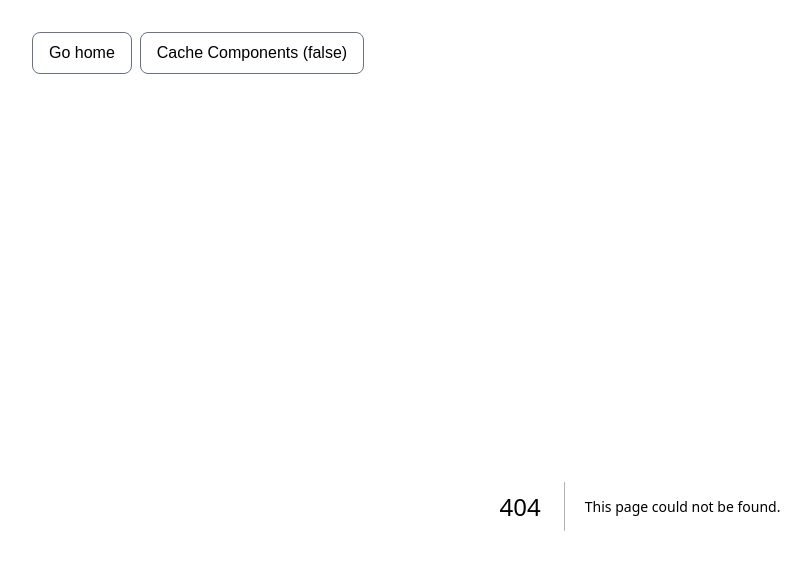
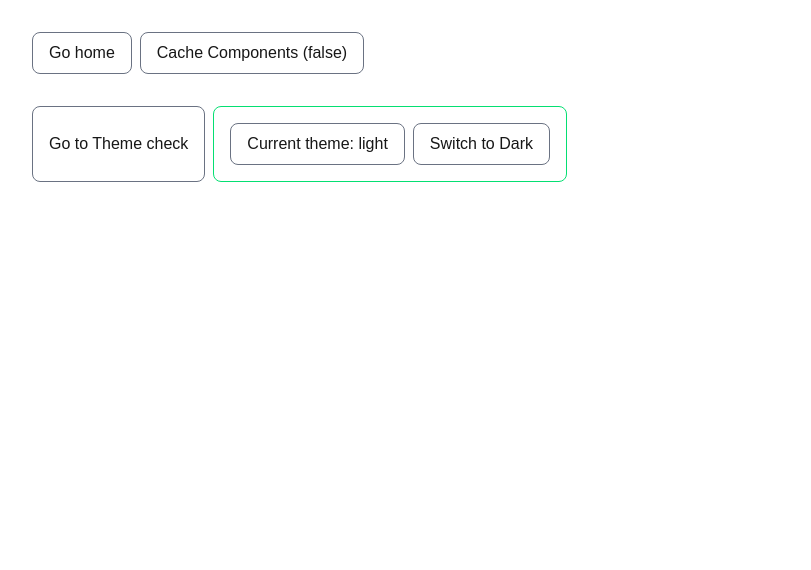
Before and after one commit to olafchuszno/next-digest-cache-components, a Next.js app: page /theme in a window 1280 px wide. Before the commit this address had no page. Shown: the top 570 px of the page, without its empty margins (0-811 px from the left). Built offline with nearby package versions, Linux system fonts and the light colour scheme.

Commit message:
feat: Add providers and global context demo

```diff
--- /dev/null
+++ b/app/Providers.tsx
@@ -0,0 +1,33 @@
+'use client';
+
+import {
+  createContext,
+  PropsWithChildren,
+  useContext,
+  useState,
+  type FC,
+} from 'react';
+
+type Theme = 'light' | 'dark';
+
+type ThemeContextData = {
+  theme: Theme;
+  setTheme: (newThemeValue: Theme) => void;
+};
+
+const ThemeContext = createContext<ThemeContextData | null>(null);
+
+export const Providers: FC<PropsWithChildren> = ({ children }) => {
+  const [theme, setTheme] = useState<Theme>('light');
+  return (
+    <ThemeContext.Provider value={{ theme, setTheme }}>
+      {children}
+    </ThemeContext.Provider>
+  );
+};
+
+export const useTheme = () => {
+  const context = useContext(ThemeContext);
+  if (!context) throw new Error('Theme accessed outside of context');
+  return context;
+};
--- a/app/layout.tsx
+++ b/app/layout.tsx
@@ -2,6 +2,7 @@ import type { Metadata } from 'next';
 import { Geist, Geist_Mono } from 'next/font/google';
 import './globals.css';
 import Link from 'next/link';
+import { Providers } from './Providers';
 
 const geistSans = Geist({
   variable: '--font-geist-sans',
@@ -24,6 +25,7 @@ export default function RootLayout({
   children: React.ReactNode;
 }>) {
   return (
+    <Providers>
       <html
         lang="en"
         className={`${geistSans.variable} ${geistMono.variable} h-full antialiased`}
@@ -44,5 +46,6 @@ export default function RootLayout({
           {children}
         </body>
       </html>
+    </Providers>
   );
 }
--- /dev/null
+++ b/app/theme-check/ThemeCheck.tsx
@@ -0,0 +1,8 @@
+'use client';
+
+import { useTheme } from '../Providers';
+
+export const ThemeCheck = () => {
+  const { theme } = useTheme();
+  return <div className="client-border">{theme}</div>;
+};
--- /dev/null
+++ b/app/theme-check/page.tsx
@@ -0,0 +1,13 @@
+import Link from 'next/link';
+import { ThemeCheck } from './ThemeCheck';
+
+export default function Page() {
+  return (
+    <main className="flex gap-2">
+      <Link className="bordered flex items-center" href="/theme">
+        Go to Theme
+      </Link>
+      <ThemeCheck />
+    </main>
+  );
+}
--- /dev/null
+++ b/app/theme/ThemeToggle.tsx
@@ -0,0 +1,20 @@
+'use client';
+
+import type { FC } from 'react';
+import { useTheme } from '../Providers';
+
+export const ThemeToggle: FC = () => {
+  const { theme, setTheme } = useTheme();
+
+  return (
+    <div className="flex gap-2 client-border">
+      <div className="bordered">Current theme: {theme}</div>
+      <button
+        className="bordered"
+        onClick={() => setTheme(theme === 'light' ? 'dark' : 'light')}
+      >
+        {theme === 'light' ? 'Switch to Dark' : 'Switch to Light'}
+      </button>
+    </div>
+  );
+};
--- /dev/null
+++ b/app/theme/page.tsx
@@ -0,0 +1,13 @@
+import Link from 'next/link';
+import { ThemeToggle } from './ThemeToggle';
+
+export default async function Page() {
+  return (
+    <main className="flex gap-2">
+      <Link className="bordered flex items-center" href="/theme-check">
+        Go to Theme check
+      </Link>
+      <ThemeToggle />
+    </main>
+  );
+}
```
Lines whose indentation alone changed are shown as unchanged.
